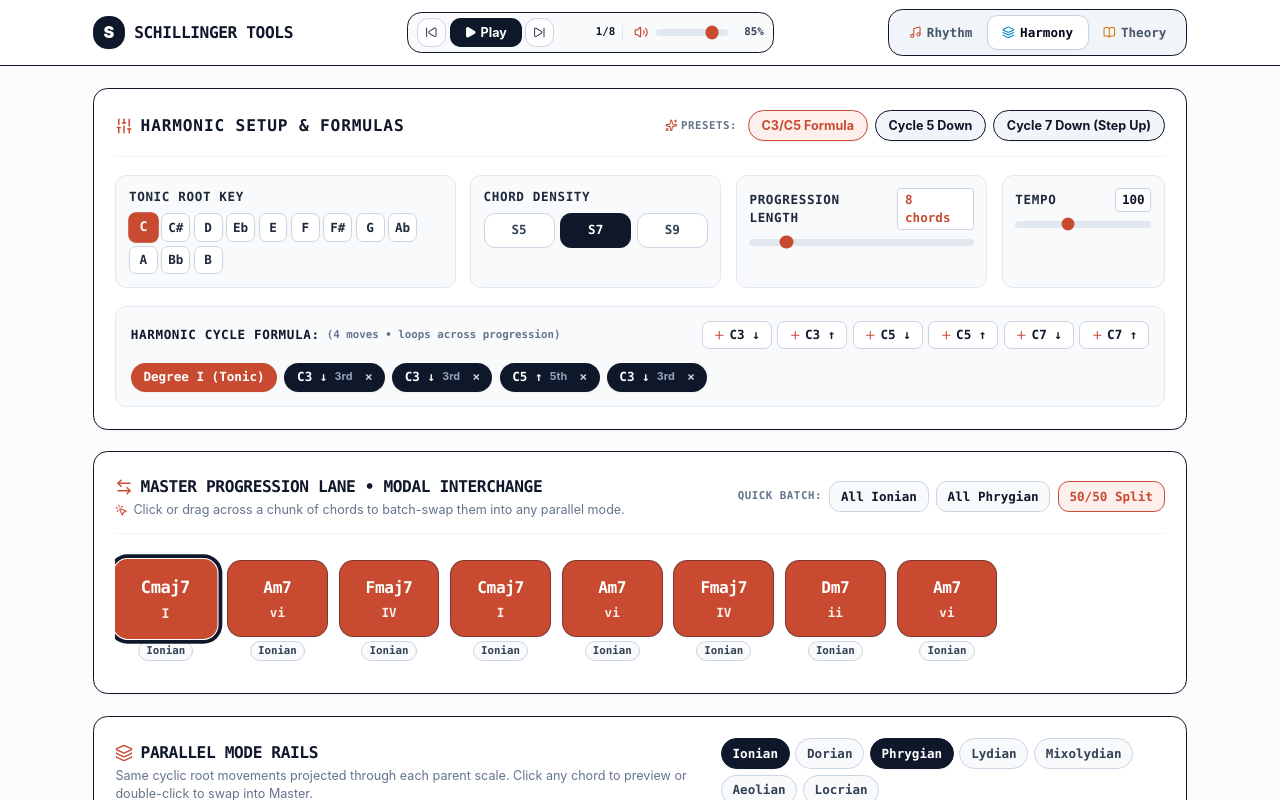
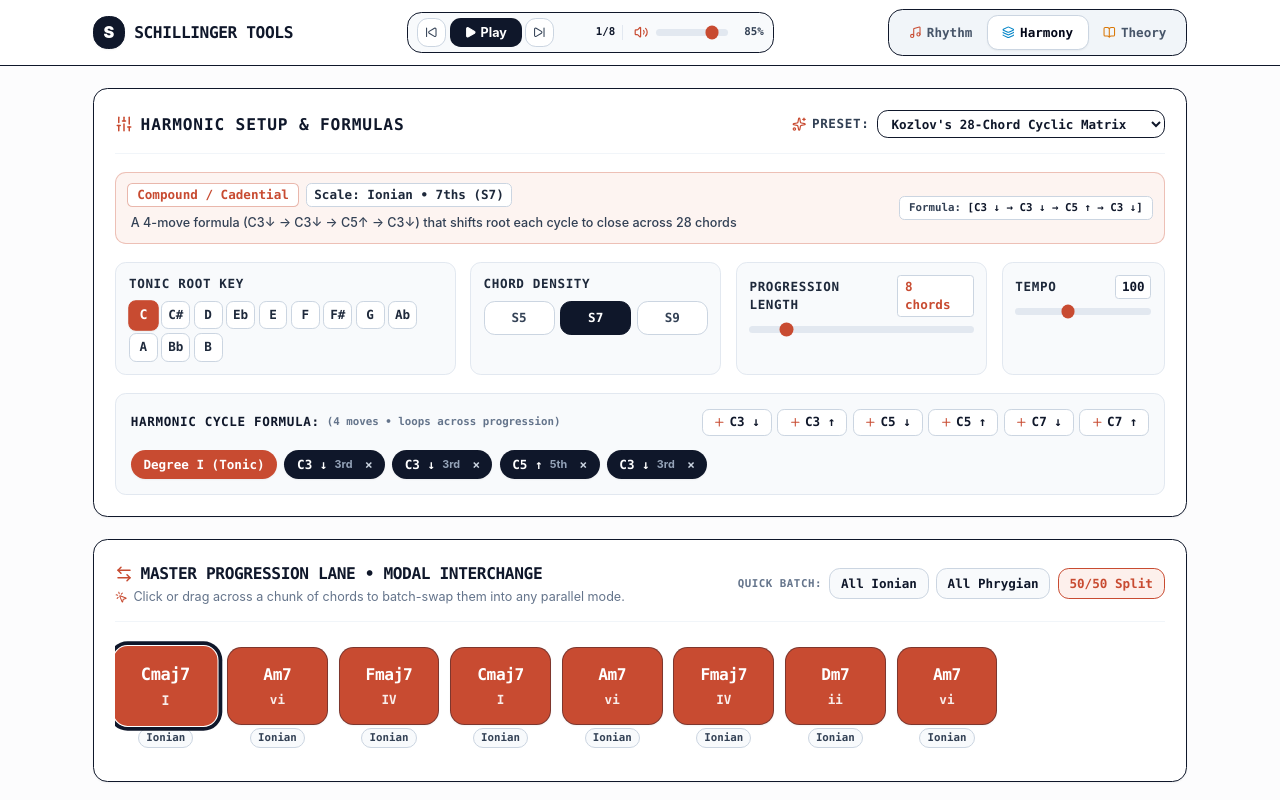
Before and after one commit to turbonerd64/schillinger-tools, a React (Vite) app: page / in a window 1280 px wide. Both pictures are taken after a click on the button "Harmony". Shown: the top 800 px of the page. Built offline with nearby package versions, Linux system fonts and the light colour scheme.

Commit message:
Add rich categorized harmony cycle presets with dropdown selector and formula banner

```diff
--- a/src/components/harmony/FormulaBar.tsx
+++ b/src/components/harmony/FormulaBar.tsx
@@ -11,6 +11,10 @@ import {
   Sliders,
   Gauge,
 } from 'lucide-react';
+import {
+  SCHILLINGER_HARMONY_PRESETS,
+  getHarmonyPresetById,
+} from '../../core/harmony/presets';
 
 interface FormulaBarProps {
   tonicRoot: number;
@@ -23,6 +27,8 @@ interface FormulaBarProps {
   setTotalChordsCount: (count: number) => void;
   bpm: number;
   setBpm: (bpm: number) => void;
+  selectedPresetId: string;
+  onSelectPreset: (presetId: string) => void;
 }
 
 export const FormulaBar: React.FC<FormulaBarProps> = ({
@@ -36,44 +42,32 @@ export const FormulaBar: React.FC<FormulaBarProps> = ({
   setTotalChordsCount,
   bpm,
   setBpm,
+  selectedPresetId,
+  onSelectPreset,
 }) => {
+  const activePreset = getHarmonyPresetById(selectedPresetId);
+
+  const diatonicPresets = SCHILLINGER_HARMONY_PRESETS.filter((p) => p.category === 'Diatonic Cycle');
+  const compoundPresets = SCHILLINGER_HARMONY_PRESETS.filter((p) => p.category === 'Compound / Cadential');
+  const symmetricPresets = SCHILLINGER_HARMONY_PRESETS.filter((p) => p.category === 'Symmetric Root System');
+
   const addMove = (move: CycleMove) => {
+    onSelectPreset('custom');
     if (formula.length < 8) {
       setFormula([...formula, move]);
     }
   };
 
   const removeMove = (index: number) => {
+    onSelectPreset('custom');
     const updated = [...formula];
     updated.splice(index, 1);
     setFormula(updated);
   };
 
-  const applyPreset1 = () => {
-    const c3Down = CYCLE_MOVES.find((m) => m.id === 'c3_down')!;
-    const c5Up = CYCLE_MOVES.find((m) => m.id === 'c5_up')!;
-    setFormula([c3Down, c3Down, c5Up, c3Down]);
-    setStructure('S7');
-    setTotalChordsCount(8);
-  };
-
-  const applyPresetCycle5 = () => {
-    const c5Down = CYCLE_MOVES.find((m) => m.id === 'c5_down')!;
-    setFormula([c5Down]);
-    setStructure('S7');
-    setTotalChordsCount(8);
-  };
-
-  const applyPresetCycle7 = () => {
-    const c7Down = CYCLE_MOVES.find((m) => m.id === 'c7_down')!;
-    setFormula([c7Down]);
-    setStructure('S7');
-    setTotalChordsCount(8);
-  };
-
   return (
     <div className="bg-white rounded-2xl border-2 border-slate-900 p-5 sm:p-6 shadow-sm space-y-5">
-      {/* Top Presets Row */}
+      {/* Top Header Bar: Title and Categorized Presets Dropdown */}
       <div className="flex flex-col sm:flex-row sm:items-center justify-between gap-3 border-b-2 border-slate-100 pb-4">
         <div className="flex items-center gap-2">
           <Sliders className="w-5 h-5 text-[#c84b31]" />
@@ -82,31 +76,65 @@ export const FormulaBar: React.FC<FormulaBarProps> = ({
           </h2>
         </div>
 
-        <div className="flex flex-wrap items-center gap-2">
-          <span className="text-xs font-bold uppercase tracking-wider text-slate-500 mr-1 flex items-center gap-1 font-mono">
-            <Sparkles className="w-3.5 h-3.5 text-[#c84b31]" />
-            Presets:
-          </span>
-          <button
-            onClick={applyPreset1}
-            className="px-3.5 py-1.5 rounded-full text-xs sm:text-sm font-bold bg-[#fdf0ec] border-2 border-[#c84b31] text-[#c84b31] hover:bg-[#c84b31] hover:text-white transition-all shadow-sm"
-          >
-            C3/C5 Formula
-          </button>
-          <button
-            onClick={applyPresetCycle5}
-            className="px-3.5 py-1.5 rounded-full text-xs sm:text-sm font-bold bg-slate-100 border-2 border-slate-900 text-slate-900 hover:bg-slate-900 hover:text-white transition-all shadow-sm"
-          >
-            Cycle 5 Down
-          </button>
-          <button
-            onClick={applyPresetCycle7}
-            className="px-3.5 py-1.5 rounded-full text-xs sm:text-sm font-bold bg-slate-100 border-2 border-slate-900 text-slate-900 hover:bg-slate-900 hover:text-white transition-all shadow-sm"
-          >
-            Cycle 7 Down (Step Up)
-          </button>
+        {/* Categorized Harmony Preset Dropdown */}
+        <div className="flex items-center gap-2 flex-wrap">
+          <label htmlFor="harmony-preset-select" className="text-xs sm:text-sm font-bold uppercase tracking-wider text-slate-700 flex items-center gap-1.5 font-mono">
+            <Sparkles className="w-4 h-4 text-[#c84b31]" />
+            Preset:
+          </label>
+          <div className="relative">
+            <select
+              id="harmony-preset-select"
+              value={selectedPresetId}
+              onChange={(e) => onSelectPreset(e.target.value)}
+              className="bg-white border-2 border-slate-900 rounded-xl px-3 py-1.5 text-xs sm:text-sm font-mono font-bold text-slate-900 shadow-2xs hover:border-[#c84b31] focus:outline-none focus:ring-2 focus:ring-[#c84b31] cursor-pointer max-w-[280px] sm:max-w-xs truncate"
+            >
+              <option value="custom">-- Custom Formula --</option>
+              <optgroup label="Diatonic Cycles">
+                {diatonicPresets.map((p) => (
+                  <option key={p.id} value={p.id}>
+                    {p.name}
+                  </option>
+                ))}
+              </optgroup>
+              <optgroup label="Compound / Cadential">
+                {compoundPresets.map((p) => (
+                  <option key={p.id} value={p.id}>
+                    {p.name}
+                  </option>
+                ))}
+              </optgroup>
+              <optgroup label="Symmetric Root Systems">
+                {symmetricPresets.map((p) => (
+                  <option key={p.id} value={p.id}>
+                    {p.name}
+                  </option>
+                ))}
+              </optgroup>
+            </select>
+          </div>
         </div>
       </div>
+
+      {/* Preset Context Banner (Shown when an authentic preset is selected) */}
+      {activePreset && selectedPresetId !== 'custom' && (
+        <div className="bg-[#fdf0ec]/70 border-2 border-[#c84b31]/30 rounded-xl p-3 flex flex-col sm:flex-row sm:items-center justify-between gap-2.5 text-xs sm:text-sm font-mono">
+          <div className="flex flex-wrap items-center gap-2">
+            <span className="font-extrabold text-[#c84b31] bg-white px-2.5 py-0.5 rounded-md border border-[#c84b31]/40 shadow-2xs">
+              {activePreset.category}
+            </span>
+            <span className="font-bold text-slate-800 bg-white px-2 py-0.5 rounded-md border border-slate-300 shadow-2xs">
+              Scale: {activePreset.defaultScale} &bull; {activePreset.chordStructure === 'S5' ? 'Triads (S5)' : '7ths (S7)'}
+            </span>
+            <span className="text-slate-700 font-sans sm:ml-1 font-medium">
+              {activePreset.description}
+            </span>
+          </div>
+          <div className="text-xs font-mono font-bold text-slate-700 bg-white px-2.5 py-1 rounded-md border border-slate-300 shadow-2xs flex-shrink-0">
+            Formula: <strong className="text-slate-900">[{activePreset.cycleFormula.map((f) => f.label).join(' → ')}]</strong>
+          </div>
+        </div>
+      )}
 
       {/* Main Parameters Grid with larger text */}
       <div className="grid grid-cols-1 md:grid-cols-12 gap-3 sm:gap-4">
@@ -145,7 +173,10 @@ export const FormulaBar: React.FC<FormulaBarProps> = ({
             ].map((item) => (
               <button
                 key={item.id}
-                onClick={() => setStructure(item.id as ChordStructureType)}
+                onClick={() => {
+                  setStructure(item.id as ChordStructureType);
+                  onSelectPreset('custom');
+                }}
                 className={`flex-1 py-2 px-1 rounded-xl text-xs sm:text-sm font-extrabold font-mono border-2 transition-all ${
                   structure === item.id
                     ? 'bg-slate-900 border-slate-900 text-white shadow-2xs'
@@ -174,7 +205,10 @@ export const FormulaBar: React.FC<FormulaBarProps> = ({
             min={4}
             max={32}
             value={totalChordsCount}
-            onChange={(e) => setTotalChordsCount(parseInt(e.target.value))}
+            onChange={(e) => {
+              setTotalChordsCount(parseInt(e.target.value));
+              onSelectPreset('custom');
+            }}
             className="w-full h-2 bg-slate-200 rounded-lg appearance-none cursor-pointer accent-[#c84b31]"
           />
         </div>
--- a/src/components/harmony/HarmonyStudioView.tsx
+++ b/src/components/harmony/HarmonyStudioView.tsx
@@ -9,6 +9,10 @@ import {
   generateRailChords,
   applyGreedyVoiceLeading,
 } from '../../core/harmony/engine';
+import {
+  getHarmonyPresetById,
+  getCycleMovesForPreset,
+} from '../../core/harmony/presets';
 import { FormulaBar } from './FormulaBar';
 import { MasterProgressionLane } from './MasterProgressionLane';
 import { ParallelModeRails } from './ParallelModeRails';
@@ -37,13 +41,37 @@ export const HarmonyStudioView: React.FC<HarmonyStudioViewProps> = ({
   const [totalChordsCount, setTotalChordsCount] = useState<number>(8);
   const [bpm, setBpm] = useState<number>(100);
 
-  // Active cyclic formula moves
+  // Active cyclic formula moves (Initial: Kozlov's 28-Chord Cyclic Matrix)
+  const [selectedPresetId, setSelectedPresetId] = useState<string>('kozlov_28');
   const [formula, setFormula] = useState<CycleMove[]>([
     CYCLE_MOVES.find((m) => m.id === 'c3_down')!,
     CYCLE_MOVES.find((m) => m.id === 'c3_down')!,
     CYCLE_MOVES.find((m) => m.id === 'c5_up')!,
     CYCLE_MOVES.find((m) => m.id === 'c3_down')!,
   ]);
+
+  const handleSelectPreset = (presetId: string) => {
+    setSelectedPresetId(presetId);
+    const preset = getHarmonyPresetById(presetId);
+    if (preset) {
+      const moves = getCycleMovesForPreset(preset);
+      setFormula(moves);
+      setStructure(preset.chordStructure);
+      if (preset.totalChords) {
+        setTotalChordsCount(preset.totalChords);
+        if (onChordCountUpdate) onChordCountUpdate(preset.totalChords);
+      }
+      if (preset.defaultScaleId) {
+        const targetScale = PARENT_SCALES.find((s) => s.id === preset.defaultScaleId);
+        if (targetScale) {
+          setActiveRails((prev) => {
+            if (prev.some((s) => s.id === targetScale.id)) return prev;
+            return [targetScale, ...prev];
+          });
+        }
+      }
+    }
+  };
 
   // Active parallel rails (display rails for comparative view)
   const [activeRails, setActiveRails] = useState<ScaleDefinition[]>([
@@ -190,6 +218,8 @@ export const HarmonyStudioView: React.FC<HarmonyStudioViewProps> = ({
         }}
         bpm={bpm}
         setBpm={setBpm}
+        selectedPresetId={selectedPresetId}
+        onSelectPreset={handleSelectPreset}
       />
 
       {/* 2. MASTER PROGRESSION LANE FIRST (Above Parallel Rails) */}
--- /dev/null
+++ b/src/core/harmony/presets.ts
@@ -0,0 +1,157 @@
+import { ChordStructureType, CycleMove, CYCLE_MOVES } from './engine';
+
+export interface HarmonyCyclePreset {
+  id: string;
+  name: string;
+  category: 'Diatonic Cycle' | 'Compound / Cadential' | 'Symmetric Root System';
+  description: string;
+  defaultScale: string;
+  defaultScaleId: string;
+  chordStructure: ChordStructureType; // 'S5' = Triads, 'S7' = Sevenths, 'S9' = Ninths
+  totalChords?: number;
+  cycleFormula: {
+    label: string;
+    stepOffset: number; // in 0-indexed scale steps
+  }[];
+}
+
+export const SCHILLINGER_HARMONY_PRESETS: HarmonyCyclePreset[] = [
+  // 1. Diatonic Cycles
+  {
+    id: 'functional_c5',
+    name: 'Functional Circle of Fifths (C5 ↓)',
+    category: 'Diatonic Cycle',
+    description: 'The classical functional circle of fifths descending through all 7 scale degrees',
+    defaultScale: 'Ionian',
+    defaultScaleId: 'ionian',
+    chordStructure: 'S7',
+    totalChords: 8,
+    cycleFormula: [
+      { label: 'C5 ↓', stepOffset: 3 }, // -4 mod 7 = +3
+    ],
+  },
+  {
+    id: 'mediant_c3',
+    name: 'Mediant Fall (C3 ↓)',
+    category: 'Diatonic Cycle',
+    description: 'Descending cycle of thirds; maximum common-tone smoothness between chords',
+    defaultScale: 'Ionian',
+    defaultScaleId: 'ionian',
+    chordStructure: 'S7',
+    totalChords: 8,
+    cycleFormula: [
+      { label: 'C3 ↓', stepOffset: 5 }, // -2 mod 7 = +5
+    ],
+  },
+  {
+    id: 'stepwise_c7',
+    name: 'Stepwise Ascending (C7 ↓ / Step ↑)',
+    category: 'Diatonic Cycle',
+    description: 'Cycle of sevenths descending (moving up by 2nds); zero common tones between adjacent chords',
+    defaultScale: 'Ionian',
+    defaultScaleId: 'ionian',
+    chordStructure: 'S5',
+    totalChords: 8,
+    cycleFormula: [
+      { label: 'C7 ↓ (Step ↑)', stepOffset: 1 },
+    ],
+  },
+
+  // 2. Compound / Cadential
+  {
+    id: 'romanesca',
+    name: 'Canon / Romanesca Ground',
+    category: 'Compound / Cadential',
+    description: 'Alternating cycle of descending fifth followed by ascending third (I - IV - vi - ii...)',
+    defaultScale: 'Ionian',
+    defaultScaleId: 'ionian',
+    chordStructure: 'S5',
+    totalChords: 8,
+    cycleFormula: [
+      { label: 'C5 ↓', stepOffset: 3 },
+      { label: 'C3 ↑', stepOffset: 2 },
+    ],
+  },
+  {
+    id: 'cadential_turn',
+    name: 'Classical Cadential Turn',
+    category: 'Compound / Cadential',
+    description: 'Stepwise shift to pre-dominant followed by fifth cycle resolution (I -> ii -> V -> I)',
+    defaultScale: 'Ionian',
+    defaultScaleId: 'ionian',
+    chordStructure: 'S7',
+    totalChords: 8,
+    cycleFormula: [
+      { label: 'C7 ↓ (Step ↑)', stepOffset: 1 },
+      { label: 'C5 ↓', stepOffset: 3 },
+      { label: 'C5 ↓', stepOffset: 3 },
+    ],
+  },
+  {
+    id: 'kozlov_28',
+    name: "Kozlov's 28-Chord Cyclic Matrix",
+    category: 'Compound / Cadential',
+    description: 'A 4-move formula (C3↓ -> C3↓ -> C5↑ -> C3↓) that shifts root each cycle to close across 28 chords',
+    defaultScale: 'Ionian',
+    defaultScaleId: 'ionian',
+    chordStructure: 'S7',
+    totalChords: 28,
+    cycleFormula: [
+      { label: 'C3 ↓', stepOffset: 5 },
+      { label: 'C3 ↓', stepOffset: 5 },
+      { label: 'C5 ↑', stepOffset: 4 },
+      { label: 'C3 ↓', stepOffset: 5 },
+    ],
+  },
+  {
+    id: 'hungarian_drift',
+    name: 'Hungarian Minor Mediant Drift',
+    category: 'Compound / Cadential',
+    description: 'Cycle of thirds projected through Hungarian Minor (1+3+1), generating exotic augmented chords',
+    defaultScale: 'Hungarian Minor',
+    defaultScaleId: 'hungarian_minor',
+    chordStructure: 'S7',
+    totalChords: 12,
+    cycleFormula: [
+      { label: 'C3 ↓', stepOffset: 5 },
+      { label: 'C3 ↓', stepOffset: 5 },
+      { label: 'C5 ↑', stepOffset: 4 },
+    ],
+  },
+
+  // 3. Symmetric Root Systems
+  {
+    id: 'whole_tone_symmetric',
+    name: 'Whole-Tone Symmetric Division',
+    category: 'Symmetric Root System',
+    description: 'Symmetric equal root divisions projected through the 6-tone whole-tone system',
+    defaultScale: 'Whole-Tone',
+    defaultScaleId: 'whole_tone',
+    chordStructure: 'S7',
+    totalChords: 8,
+    cycleFormula: [
+      { label: 'C3 ↓', stepOffset: 5 },
+      { label: 'C5 ↓', stepOffset: 3 },
+    ],
+  },
+];
+
+export function getHarmonyPresetById(id: string): HarmonyCyclePreset | undefined {
+  return SCHILLINGER_HARMONY_PRESETS.find((p) => p.id === id);
+}
+
+/**
+ * Maps a preset's cycleFormula entries into standard CycleMove objects
+ */
+export function getCycleMovesForPreset(preset: HarmonyCyclePreset): CycleMove[] {
+  return preset.cycleFormula.map((step, idx) => {
+    const matched = CYCLE_MOVES.find((m) => m.stepOffset === step.stepOffset);
+    if (matched) return matched;
+    return {
+      id: `step_${idx}`,
+      name: step.label,
+      alias: step.label,
+      stepOffset: step.stepOffset,
+    };
+  });
+}
```
Also changed, not shown: 1 other file (tests, documents, lock files or other folders).
